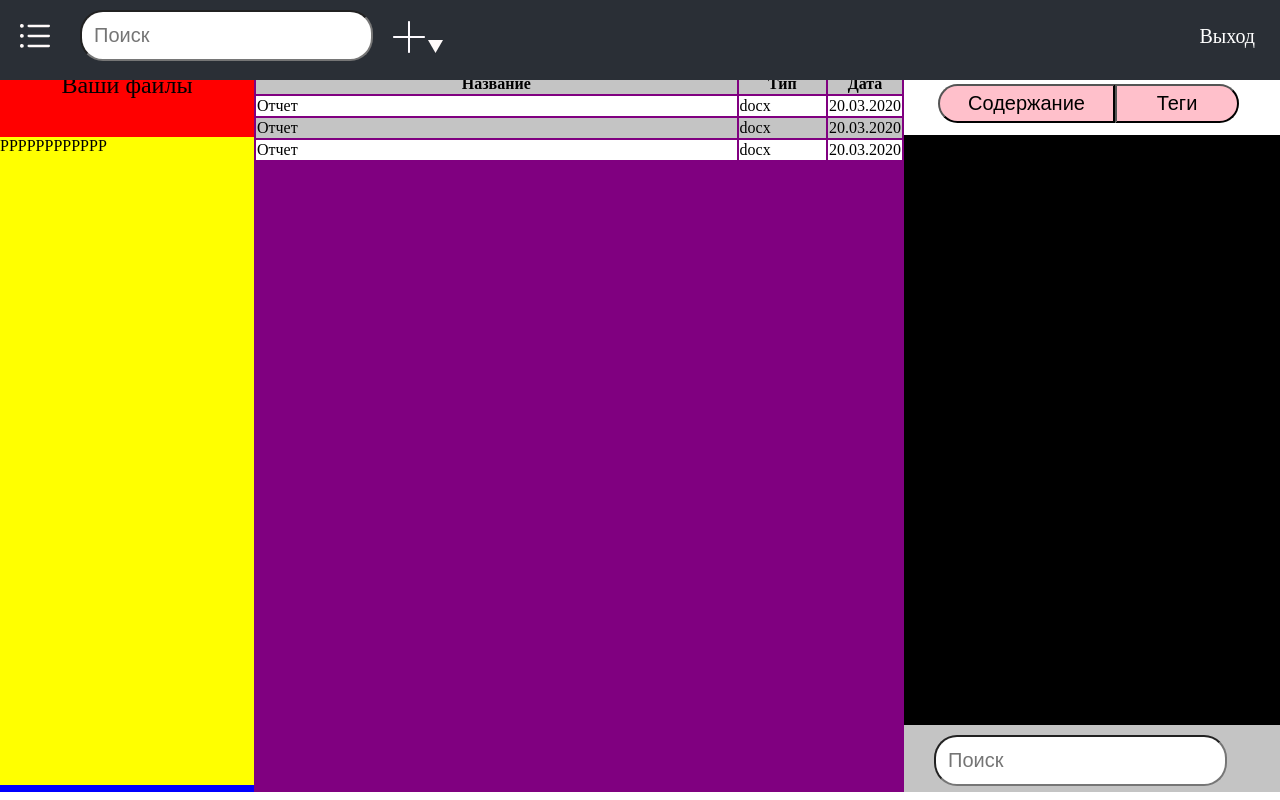
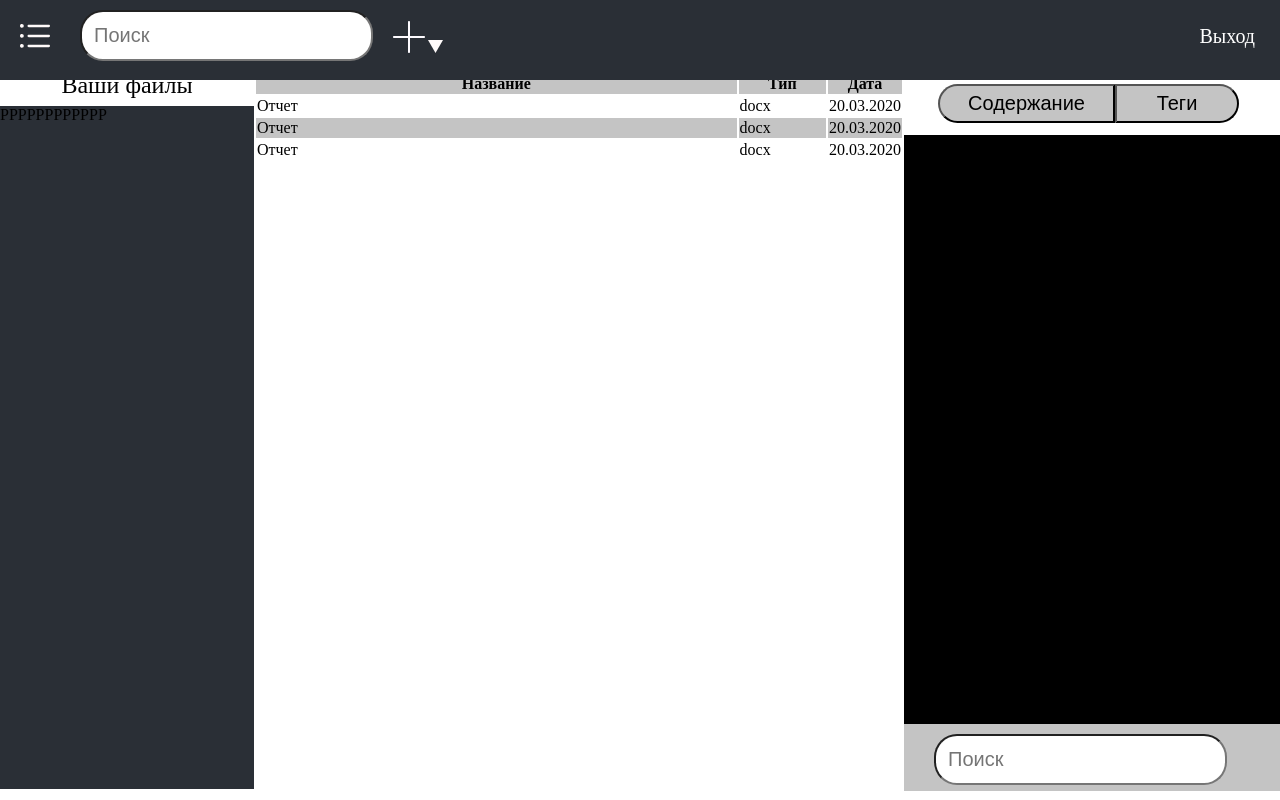
Before and after one commit to BuladTS/link-aggregator, a Django app: page / in a window 1280 px wide. Run offline with Django 4.2, Linux system fonts and the light colour scheme.

Commit message:
Доработал основное окно

```diff
--- a/link_aggregator/main_window/static/css/styles.css
+++ b/link_aggregator/main_window/static/css/styles.css
@@ -54,26 +54,25 @@ input[type=text] {
 
 .container {
   width: 100%;
-  background: blue;
   position: absolute;
   left: 0;
   top: 72px;
-  height: 90vh;
+  height: 89.83vh;
   pointer-events: none;
 }
 
-.row_left {
+.column_left {
     position:absolute;
     left: 0;
     width: 254px;
-    height: 90%;
+    height: 95.09%;
 }
 
-.up_left {
+.header_left_column {
     left: 0;
     width: 254px;
-    height: 10%;
-    background: red;
+    height: 5%;
+    background: white;
     text-align: center;
     font-size: 24px;
     vertical-align: middle;
@@ -87,11 +86,11 @@ p {
 .base__files {
     width 254px;
     height: 100%;
-    background: yellow;
+    background: #2A2F36;
     left: 0;
 }
 
-.row_right {
+.column_right {
     position: absolute;
     right: 0;
     width: 376px;
@@ -99,7 +98,7 @@ p {
     background: black;
 }
 
-.up_right {
+.header_right_column {
     right: 0;
     width: 376px;
     height: 63px;
@@ -107,7 +106,7 @@ p {
 }
 
 button {
-    background: pink;
+    background: #C4C4C4;
     height: 39px;
     margin-top: 12px;
     margin-left: 34px;
@@ -140,7 +139,7 @@ button {
     left: 254px;
     right:376px;
     height: 100%;
-    background: purple;
+    background: white;
 }
 
 thead {
--- a/link_aggregator/main_window/templates/main_window/index.html
+++ b/link_aggregator/main_window/templates/main_window/index.html
@@ -26,16 +26,16 @@
   <div class="wrapper">
       <main class="main">
           <div class="container">
-              <div class="row_left">
-                  <div class="up_left">
+              <div class="column_left">
+                  <div class="header_left_column">
                           <p>Ваши файлы</p>
                   </div>
                   <div class="base__files">
                       <p>РРРРРРРРРРРР</p>
                   </div>
               </div>
-              <div class="row_right">
-                  <div class="up_right">
+              <div class="column_right">
+                  <div class="header_right_column">
                       <button class="content">Содержание</button>
                       <button class="tags">Теги</button>
                   </div>
```
